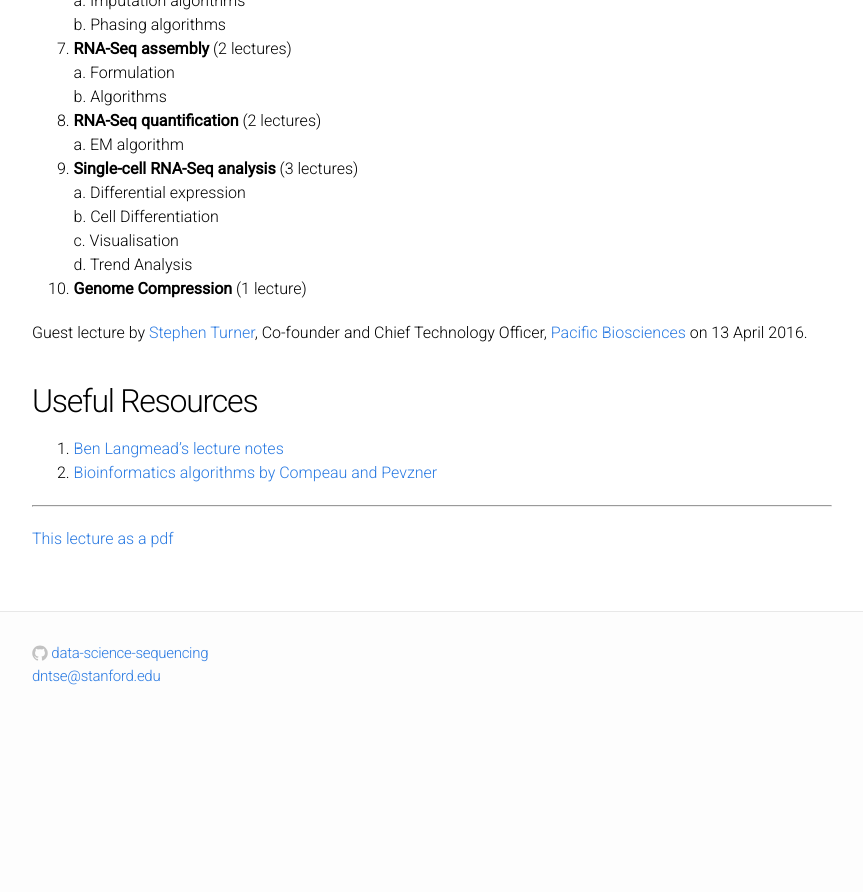
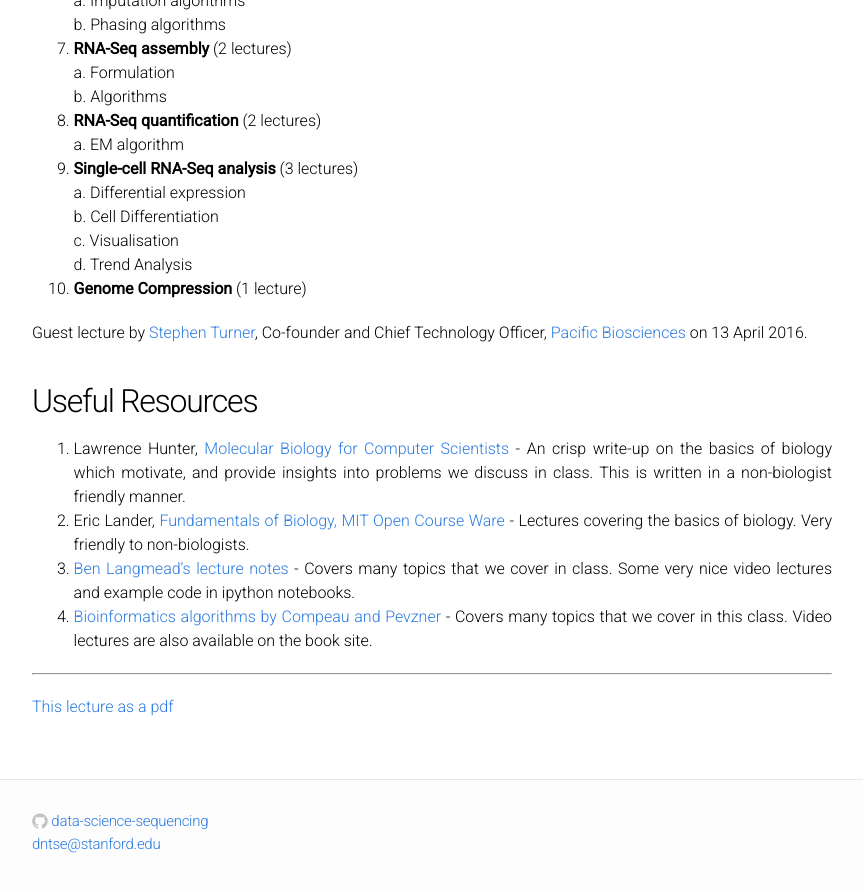
Before and after one commit to laurashen/data-science-sequencing.github.io, a Jekyll site: the page built from lectures/lecture0.md, in a window 1280 px wide and 900 px high, scrolled down 766 px. Shown: the top 892 px of the window, without its empty margins (208-1071 px from the left). Built offline with Jekyll 4.4.1, drawn with Linux system fonts in a browser that asks for light colours; comment, search, counter and statistics services are not loaded; before the commit the page ends 1498 px from its top, so only the background shows below that.

Commit message:
added references

```diff
--- a/lectures/lecture0.md
+++ b/lectures/lecture0.md
@@ -81,10 +81,13 @@
 
 ## Useful Resources
 
+1. Lawrence Hunter, [Molecular Biology for Computer Scientists](http://compbio.ucdenver.edu/hunter/01-Hunter.pdf) - An crisp write-up on the basics of biology which motivate, and provide insights into problems we discuss in class. This is written in a non-biologist friendly manner.
 
-1. [Ben Langmead's lecture notes](http://www.langmead-lab.org/teaching-materials/)
+3. Eric Lander, [Fundamentals of Biology, MIT Open Course Ware]( http://ocw.mit.edu/courses/biology/7-01sc-fundamentals-of-biology-fall-2011/) - Lectures covering the basics of biology. Very friendly to non-biologists.
 
-2. [Bioinformatics algorithms by Compeau and Pevzner](http://bioinformaticsalgorithms.com/index.htm)
+2. [Ben Langmead's lecture notes](http://www.langmead-lab.org/teaching-materials/) - Covers many topics that we cover in class. Some very nice video lectures and example code in ipython notebooks.
+
+3. [Bioinformatics algorithms by Compeau and Pevzner](http://bioinformaticsalgorithms.com/index.htm) - Covers many topics that we cover in this class. Video lectures are also available on the book site.
 
 -----------------
 
```
Also changed, not shown: 1 other file.
